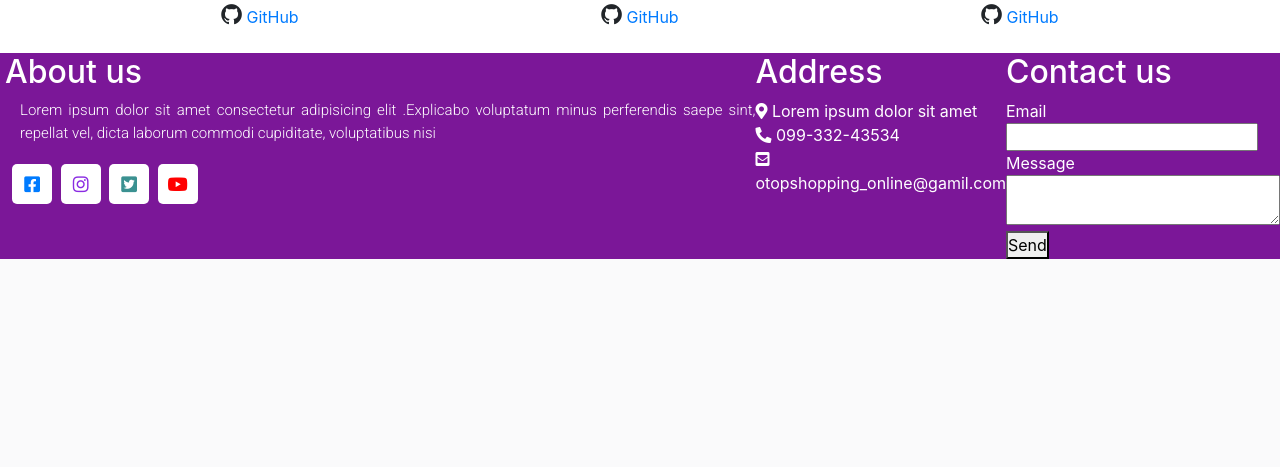
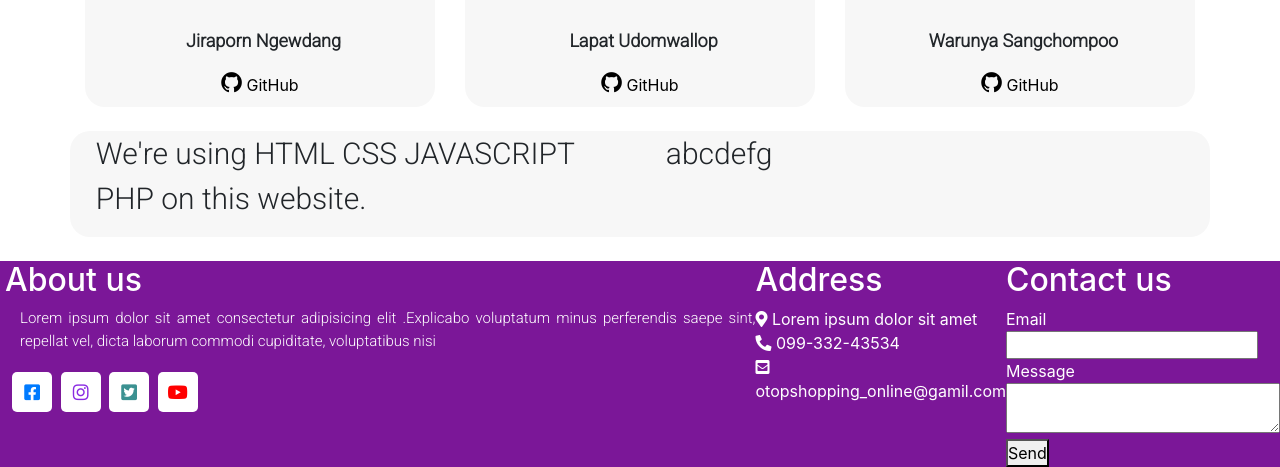
Before and after one commit to iceschp/otop-web, a PHP site: page /about.html in a window 1280 px wide. Shown: the part 1026-1493 px from the top of the page. Before the commit the page ends 1285 px from the top, so only its background shows below. Run offline with PHP 8.4, Linux system fonts and the light colour scheme; some libraries are stand-ins or nearby versions.

Commit message:
text container

```diff
--- a/about.html
+++ b/about.html
@@ -14,6 +14,7 @@
         <link rel="stylesheet" href="https://cdnjs.cloudflare.com/ajax/libs/font-awesome/4.7.0/css/font-awesome.min.css">
     </head>
     <body>
+<!-- nav bar -->
         <nav class="navbar navbar-expand-lg navbar-light bg-light">
             <a class="navbar-brand" href="#"><img src ="image/icon.png"></a>
             <button class="navbar-toggler" type="button" data-toggle="collapse" data-target="#navbarNavAltMarkup" aria-controls="navbarNavAltMarkup" aria-expanded="false" aria-label="Toggle navigation">
@@ -40,39 +41,53 @@
             </div>
           </nav>
 <!-- About us -->
-          <div>
+<br>
+<div class="aboutbox">
+  <br>
   <p class="pcenter">About Us</p>
   <img class="imgabout" src="image/team.png">
   <br>
   <p class="post">เว็บไซต์นี้พัฒนาขึ้นโดย นางสาวจิราพร งิ้วแดง ,นายลภัส อุดมลัลลภ และนางสาววรัญญา แสงชมภู ซึ่งเว็บไซต์นี้ขายสินค้า OTOP คือผลไม้อบแห้ง กลุ่มเราเล็งเห็นว่าประเทศไทยเป็นประเทศที่อุดมสมบูรณ์ไปด้วยผักและผลไม้ และมีผลไม้ส่งออกทั้งในและต่างประเทศ พวกเราจึงนำผลิตภัณฑ์ OTOP ของจังหวัดต่างๆ มาทำเป็นเว็บไซต์เพื่อส่งเสริมสินค้าของไทยและรายได้ให้กับชุมชนต่างๆ</p>
-              <br>
-              <p class="pcenter">__________________________</p>
 </div>
+<p class="pcenter">______________</p>
+
 <div class="container">
   <div class="row d-flex justify-content-center">
 <!-- milk profile -->
 <div class="col">
   <div class="txtcenter">
-                  <img class="profile" src="image/milk.jpg">
+    <img class="profile" src="image/milkprofile.jpg">
     <p>Jiraporn Ngewdang</p>
-                  <i class="fa fa-github" style="font-size:24px"></i><a href="https://github.com/jirapornNgewdang"> GitHub</a>
+    <a class="gitlink" href="https://github.com/jirapornNgewdang"><i class="fa fa-github" style="font-size:24px"></i> GitHub</a>
   </div>
 </div>
 <!-- jui profile -->
 <div class="col">
   <div class="txtcenter">
-                  <img class="profile" src="image/jui.jpg">
+    <img class="profile" src="image/juiprofile.jpg">
     <p>Lapat Udomwallop</p>
-                  <i class="fa fa-github" style="font-size:24px"></i><a href="https://github.com/Rintori"> GitHub</a>
+    <a class="gitlink" href="https://github.com/Rintori"><i class="fa fa-github" style="font-size:24px"></i> GitHub</a>
   </div>
 </div>
 <!-- ice profile -->
 <div class="col">
   <div class="txtcenter">
-                  <img class="profile" src="image/ice.jpg">
+    <img class="profile" src="image/iceprofile.jpg">
     <p>Warunya Sangchompoo</p>
-                  <i class="fa fa-github" style="font-size:24px"></i><a href="https://github.com/iceschp"> GitHub</a>
+    <a class="gitlink" href="https://github.com/iceschp"><i class="fa fa-github" style="font-size:24px"></i> GitHub</a>
   </div>
+</div>
+</div>
+</div>
+<br>
+<!-- code -->
+<div class="container  bgtxt">
+  <div class="row">
+    <div class="col-md">
+      <p>We're using HTML CSS JAVASCRIPT PHP on this website.</p>
+    </div>
+    <div class="col-md">
+      <p>abcdefg</p>
     </div>
   </div>
 </div>
--- a/aboutstyle.css
+++ b/aboutstyle.css
@@ -1,3 +1,9 @@
+.aboutbox{
+    background-color: rgb(247, 247, 247);
+    border-radius: 20px;
+    margin-left: 2%;
+    margin-right: 2%;
+}
 .pcenter{
     text-align: center;
     font-weight: bold;
@@ -14,12 +20,15 @@
     font-size: 16px;
     text-indent: 50px;
     text-align: center;
+    padding-left: 5%;
+    padding-right: 5%;
 }
 
 .profile{
     width: 300px;
     height: 300px;
     border-radius: 100%;
+    margin: 5%;
 }
 
 .container{
@@ -35,6 +44,9 @@
 
 .txtcenter{
     text-align: center;
+    background-color:rgb(247, 247, 247);
+    border-radius: 20px;
+    padding-bottom: 10px;
 }
 
 .txtcenter p{
@@ -48,3 +60,22 @@
     width: 100%;
     padding: 20px 10px 0px 10px;
 }
+
+.gitlink{
+    color: black;
+}
+
+.gitlink:hover{
+    color: blueviolet;
+}
+
+.gitlink:visited{
+    color: cornflowerblue;
+}
+
+.bgtxt{
+    background-color: rgb(247, 247, 247);
+    border-radius: 20px;
+    margin-left: 2%;
+    margin-right: 2%;
+}
```
Also changed, not shown: image/ice.jpg (deleted), image/iceprofile.jpg (added), image/jui.jpg (deleted), image/juiprofile.jpg (added), image/milk.jpg (deleted), 3 other files. Lines whose indentation alone changed are shown as unchanged.
